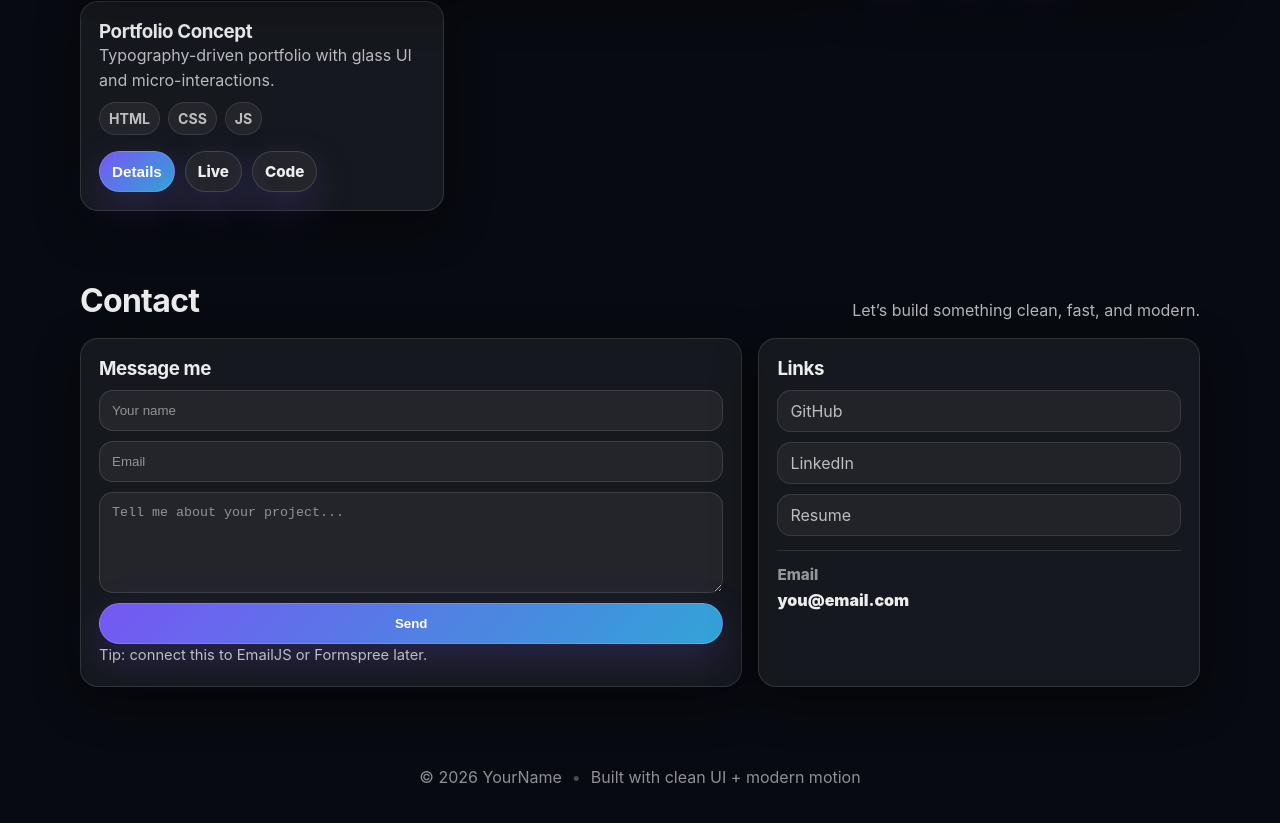
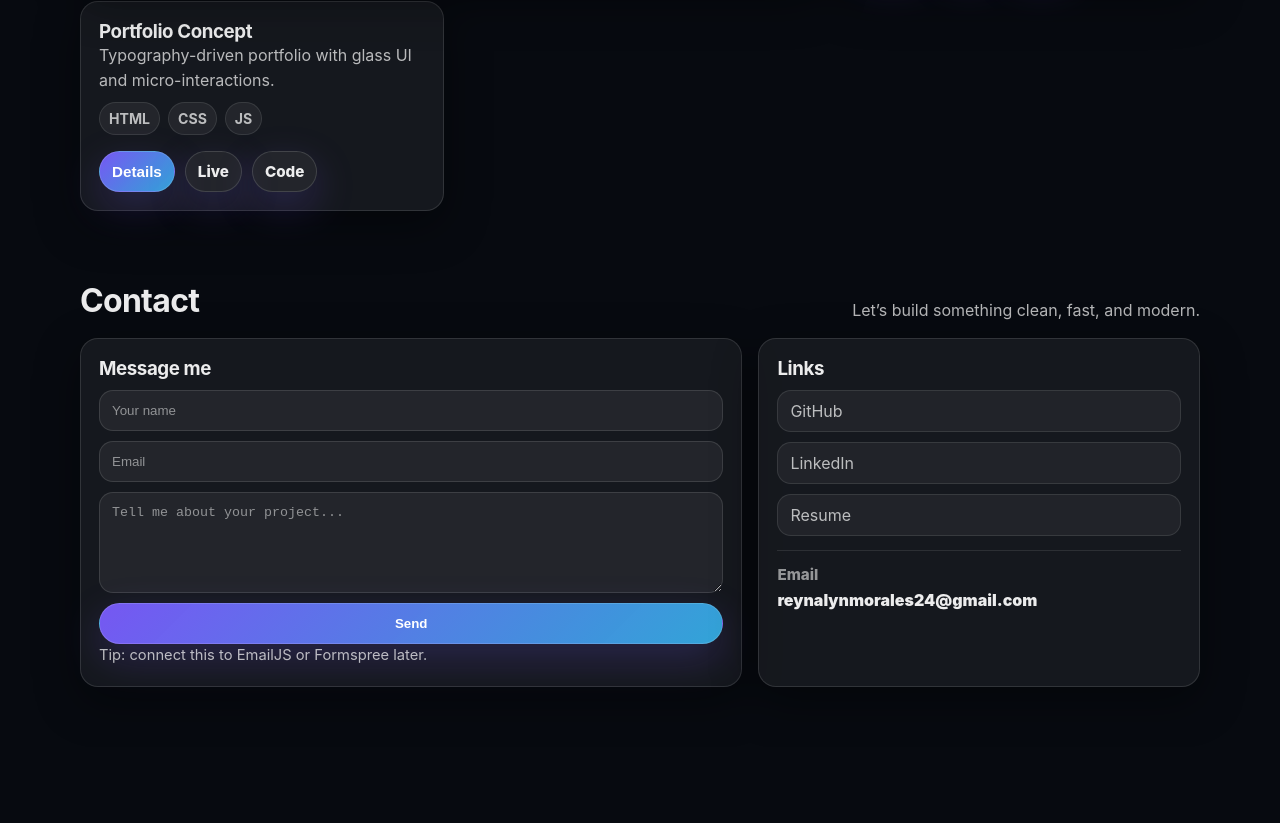
Before and after one commit to reeeiiiuuu/my-portfolio, a React (Vite) app: page / in a window 1280 px wide. Shown: the part 1523-2346 px from the top of the page. After the commit the page ends 2270 px from the top, so only its background shows below. Built offline with nearby package versions, Linux system fonts and the light colour scheme.

Commit message:
Update portfolio

```diff
--- a/src/App.jsx
+++ b/src/App.jsx
@@ -1,6 +1,7 @@
 import { useEffect, useMemo, useState } from "react";
 import myPhoto from "./assets/picture.png";
 import logo from "./assets/rei-logo.png";
+import resume from "./assets/RESUME.pdf"
 import "./App.css";
 
 
@@ -316,24 +317,22 @@ export default function App() {
                 <a href="#" target="_blank" rel="noreferrer">
                   LinkedIn
                 </a>
-                <a href="#" target="_blank" rel="noreferrer">
+                <a
+                  href={resume}
+                  target="_blank"
+                  rel="noreferrer"
+                >
                   Resume
                 </a>
               </div>
 
               <div className="mini">
                 <div className="miniTitle">Email</div>
-                <div className="miniValue">you@email.com</div>
+                <div className="miniValue">reynalynmorales24@gmail.com</div>
               </div>
             </div>
           </div>
         </section>
-
-        <footer className="footer">
-          <span>© {year} YourName</span>
-          <span className="footDot">•</span>
-          <span>Built with clean UI + modern motion</span>
-        </footer>
       </main>
 
       {/* MODAL */}
```
Also changed, not shown: 1 other file (tests, documents, lock files or other folders).
